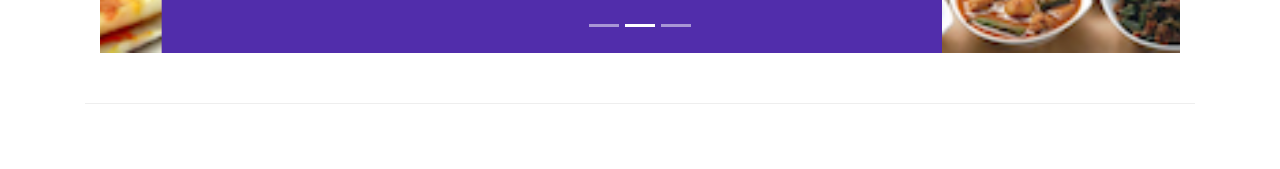
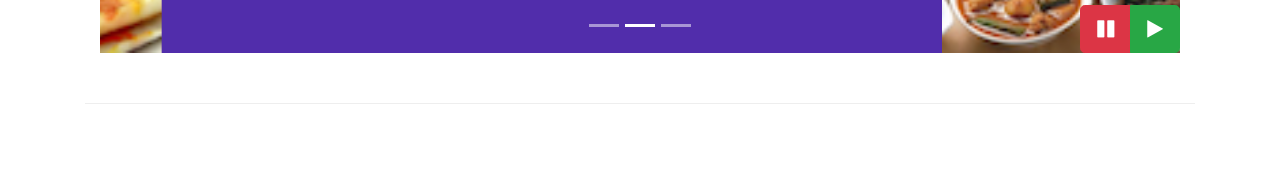
Before and after one commit to abnave/frontend_course_bootstrap, a website: page index.html in a window 1280 px wide. Shown: the part 631-800 px from the top of the page. Drawn offline with nearby package versions, Linux system fonts and the light colour scheme.

Commit message:
Bootstrap Jquery

```diff
--- a/css/styles.css
+++ b/css/styles.css
@@ -71,3 +71,13 @@ body{
     font-weight: 500;
     font-size: large;
 }
+
+#carouselButton{
+    right: 0px;
+    position: absolute;
+    bottom: 0px;
+}
+
+#carouselButton{
+    color: #512DAB;
+}
--- a/index.html
+++ b/index.html
@@ -270,6 +270,14 @@
                     <a class="carousel-control-next" href="#mycarousel" role="button" data-slide="next">
                         <span class="carousel-control-next-icon"></span>
                     </a>
+                    <div class="btn-group" id="carouselButton">
+                        <button class="btn btn-danger btn-lg" id="carouselPause">
+                            <span class="fa fa-pause"></span>
+                        </button>
+                        <button class="btn btn-success btn-lg" id="carouselPlay">
+                            <span class="fa fa-play"></span>
+                        </button>
+                    </div>
                 </div>
             </div>
         </div>
@@ -455,9 +463,16 @@
     <script src="node_modules/popper.js/dist/umd/popper.min.js"></script>
     <script src="node_modules/bootstrap/dist/js/bootstrap.min.js"></script>
     <script>
-        // $(document).ready(function () {
-        //     $('[data-toggle="tooltip"]').tooltip();
-        // });
+        $(document).ready(function () {
+            $("#mycarousel").carousel({ interval: 2000 });
+            $("#carouselPause").click(function () {
+                $("#mycarousel").carousel('pause');
+            });
+            $("#carouselPlay").click(function () {
+                $("#mycarousel").carousel('cycle');
+            });
+
+        });
     </script>
 </body>
 
```
